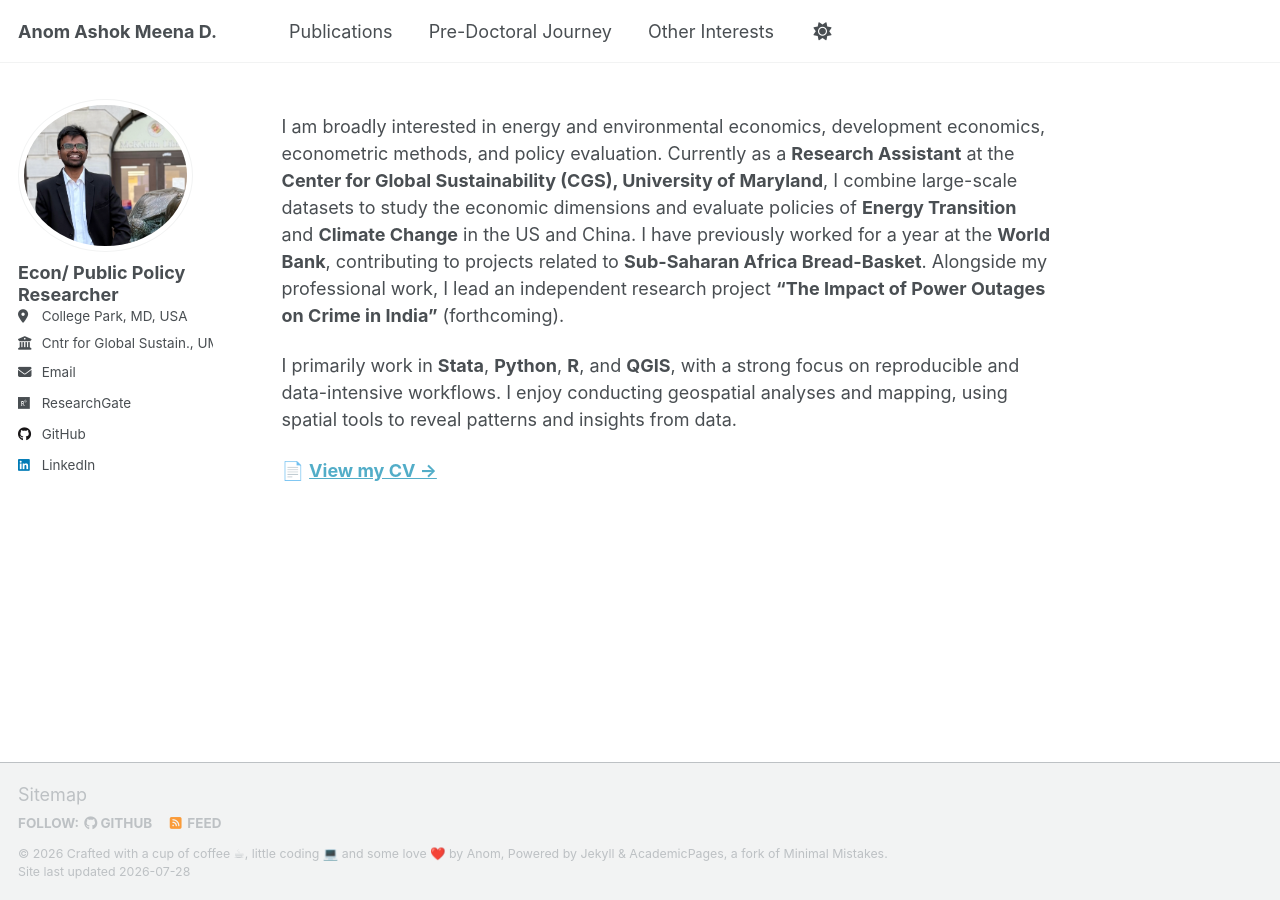
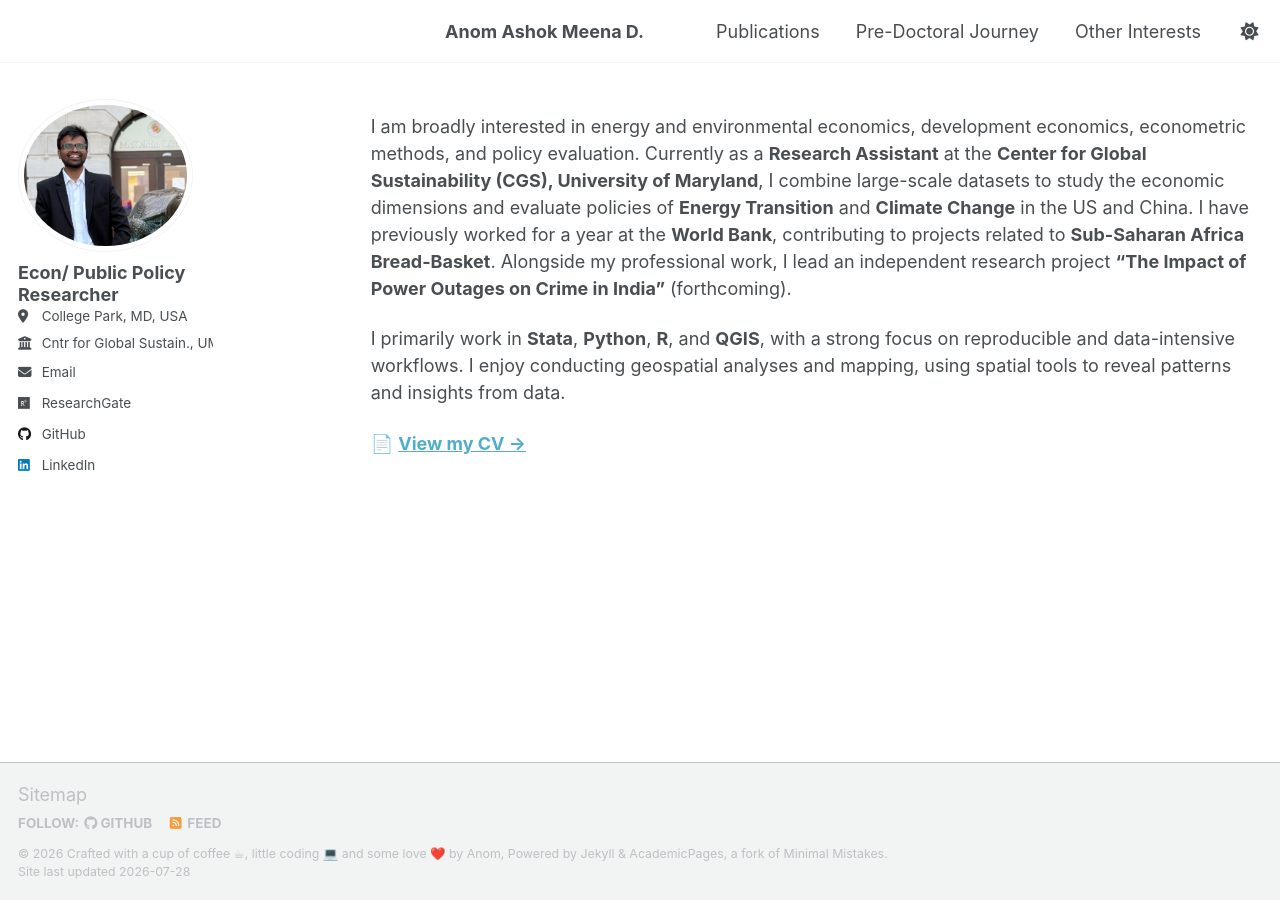
Before and after one commit to anomdule/anomdule.github.io, a Jekyll site: the page built from _pages/about.md, in a window 1280 px wide. Built offline with Jekyll 4.4.1, drawn with Linux system fonts in a browser that asks for light colours; a script that is not in the unit is left out.

Commit message:
Update main.scss

```diff
--- a/assets/css/main.scss
+++ b/assets/css/main.scss
@@ -43,3 +43,35 @@
 
 
 ;
+
+/* =========================================================
+   Use the full available page width
+   ========================================================= */
+
+@media screen and (min-width: 1024px) {
+  /* Remove the unused right-sidebar/TOC space */
+  .page {
+    width: calc(100% - 300px) !important;
+    padding-right: 0 !important;
+  }
+
+  .page__inner-wrap,
+  .page__content {
+    width: 100% !important;
+    max-width: none !important;
+  }
+}
+
+
+/* =========================================================
+   Move navigation tabs to the right
+   ========================================================= */
+
+.greedy-nav {
+  width: 100%;
+}
+
+.greedy-nav .visible-links {
+  margin-left: auto !important;
+  justify-content: flex-end;
+}
```
